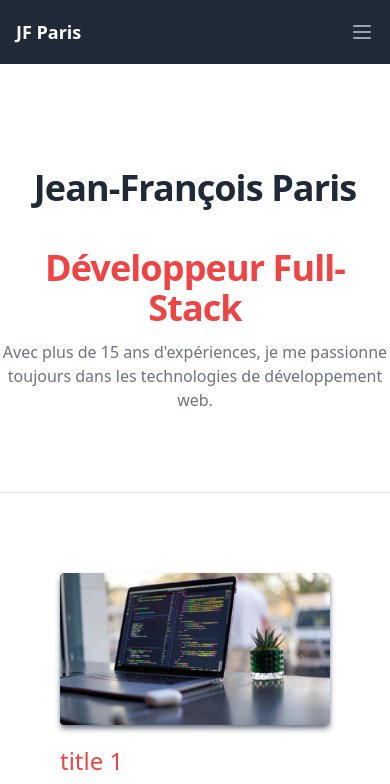
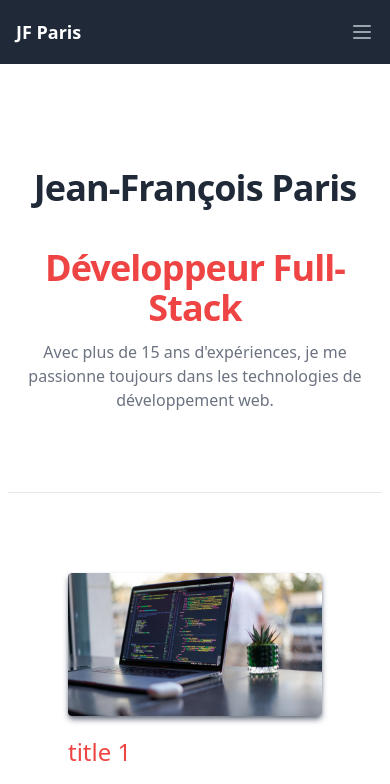
Before and after one commit to jfparis84/nextjs-website, a Next.js app: page / in a window 390 px wide. Shown: the top 784 px of the page. Built offline with nearby package versions, Linux system fonts and the light colour scheme.

Commit message:
ajustement pour mobile.

```diff
--- a/components/Layout/Default.jsx
+++ b/components/Layout/Default.jsx
@@ -6,7 +6,7 @@
       <NavBar />
 
       <main className="mb-auto">
-        <div className="max-w-7xl mx-auto py-6 sm:px-6 lg:px-8">{children}</div>
+        <div className="max-w-7xl mx-2 md:mx-auto py-6 sm:px-6 lg:px-8">{children}</div>
       </main>
 
       <footer className="bg-gray-800">
```
